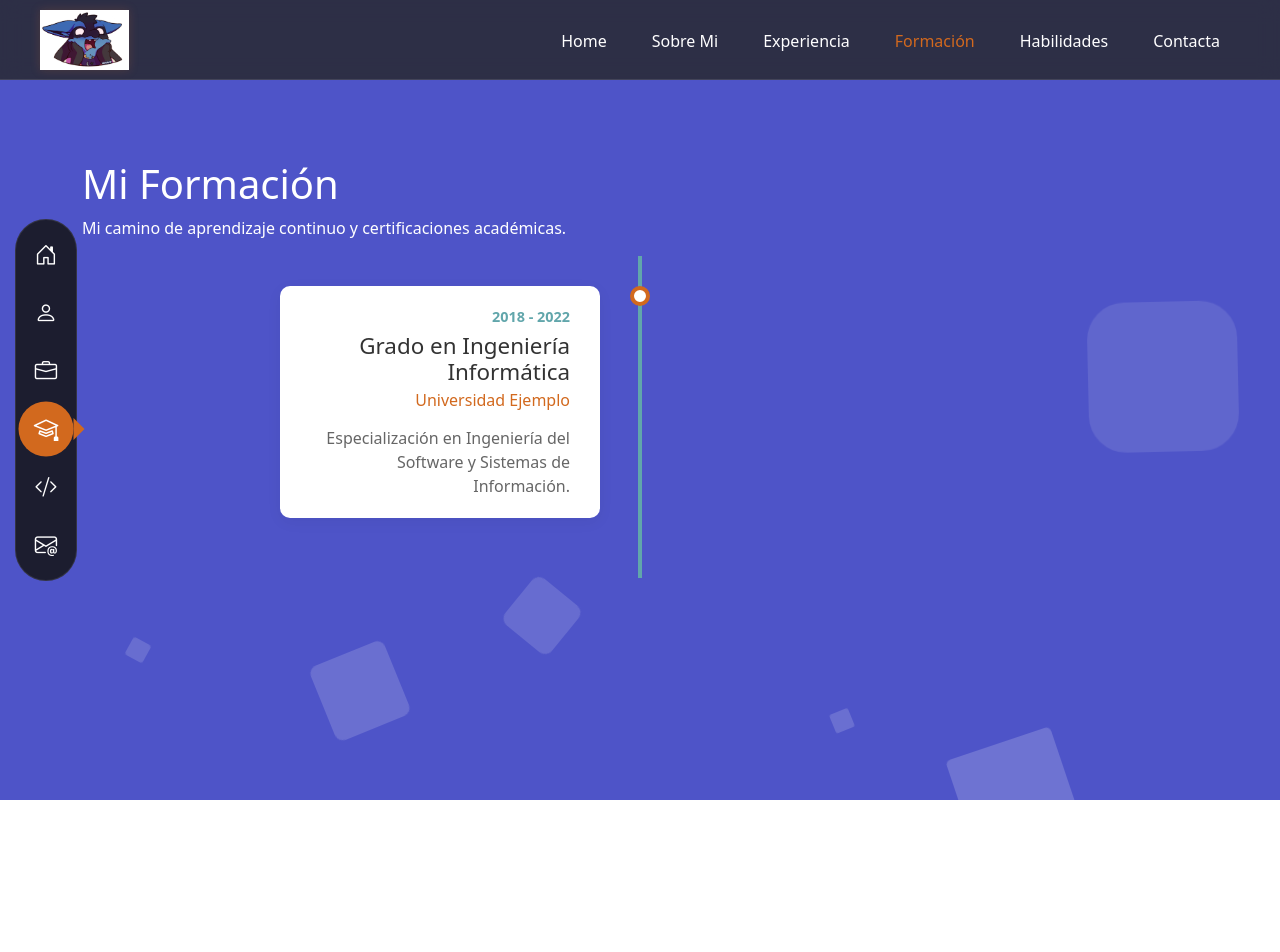
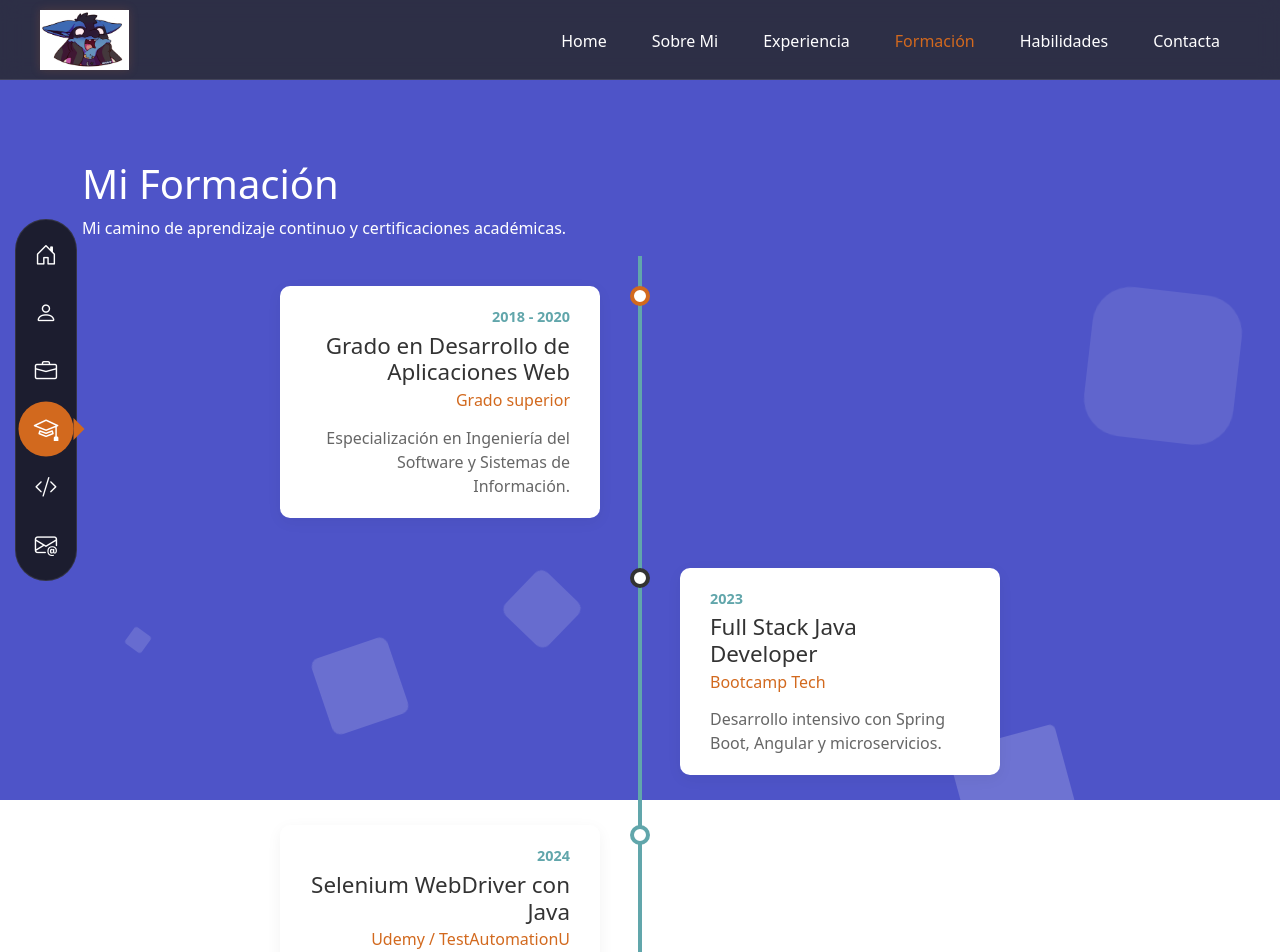
Before and after one commit to JaviLira/portfolio, an Angular app: page /formacion in a window 1280 px wide. Shown: the top 952 px of the page. Before the commit the page ends 880 px from the top, so only its background shows below. Built offline with nearby package versions, Linux system fonts and the light colour scheme.

Commit message:
start formacion

```diff
--- a/src/app/pages/formacion/formacion.ts
+++ b/src/app/pages/formacion/formacion.ts
@@ -18,11 +18,25 @@ interface Formacion_i {
 export class Formacion {
   public formaciones: Formacion_i[] = [
     {
-      titulo: 'Grado en Ingeniería Informática',
-      institucion: 'Universidad Ejemplo',
-      fecha: '2018 - 2022',
+      titulo: 'Grado en Desarrollo de Aplicaciones Web',
+      institucion: 'Grado superior',
+      fecha: '2018 - 2020',
       descripcion: 'Especialización en Ingeniería del Software y Sistemas de Información.',
       tipo: 'grado'
+    },
+    {
+      titulo: 'Full Stack Java Developer',
+      institucion: 'Bootcamp Tech',
+      fecha: '2023',
+      descripcion: 'Desarrollo intensivo con Spring Boot, Angular y microservicios.',
+      tipo: 'curso'
+    },
+    {
+      titulo: 'Selenium WebDriver con Java',
+      institucion: 'Udemy / TestAutomationU',
+      fecha: '2024',
+      descripcion: 'Automatización de pruebas de interfaz de usuario y frameworks BDD.',
+      tipo: 'certificacion'
     }
   ];
 
```
